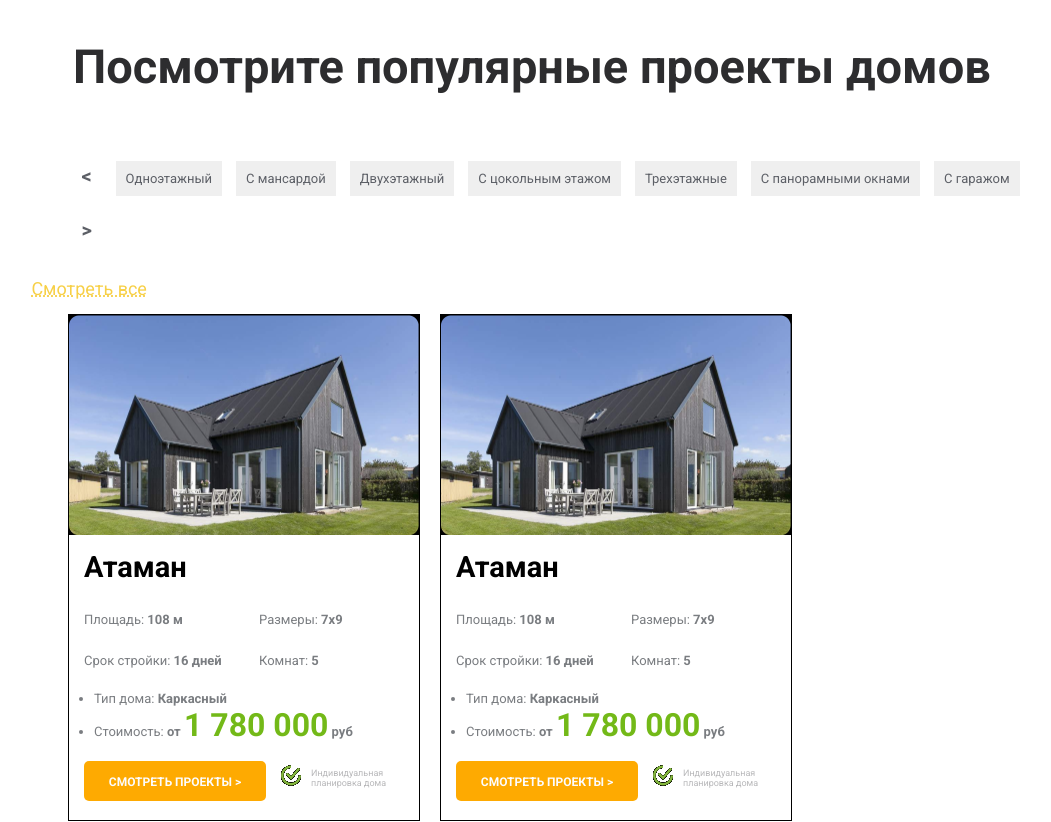
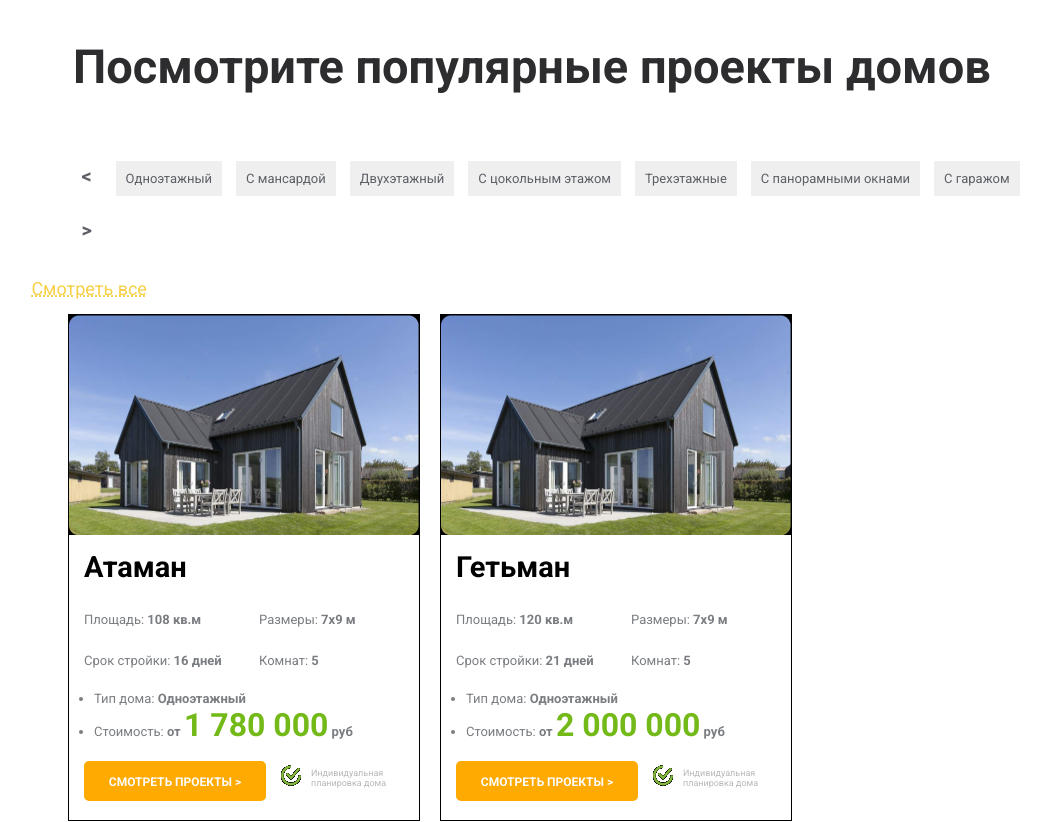
Before and after one commit to Alex-N-1985/HomeWork-22, a plain HTML site: page index.html in a window 1280 px wide. Shown: the top 822 px of the page, without its empty margins (108-1159 px from the left). Drawn offline with Linux system fonts and the light colour scheme; a web font is replaced by a local one.

Commit message:
Update result

```diff
--- a/index.html
+++ b/index.html
@@ -21,7 +21,7 @@
                     <li class="menu__item-default font__preset">С гаражом</li>
                     <li class="menu__item-btn font__preset"> > </li>
                 </ul>
-                <p class="menu__watchall"><a class="menu__watchall-href font__preset" href="#">Смотреть все</a></p>
+                <p class="menu__watchall"><a class="menu__watchall-href font__preset" href="">Смотреть все</a></p>
             </div>
             <div  class="popularproj"></div>
         </section>
--- a/js/scripts.js
+++ b/js/scripts.js
@@ -2,22 +2,22 @@ let houses = [
     {
         houseImg: 'House21.png',
         header: 'Атаман',
-        square: '108 м',
-        size: '7x9',
+        square: '108 кв.м',
+        size: '7x9 м',
         constrPeriod: '16 дней',
         numRooms: '5',
-        houseType: 'Каркасный',
+        houseType: 'Одноэтажный',
         price: '1 780 000'
     },
     {
         houseImg: 'House21.png',
-        header: 'Атаман',
-        square: '108 м',
-        size: '7x9',
-        constrPeriod: '16 дней',
+        header: 'Гетьман',
+        square: '120 кв.м',
+        size: '7x9 м',
+        constrPeriod: '21 дней',
         numRooms: '5',
-        houseType: 'Каркасный',
-        price: '1 780 000'
+        houseType: 'Одноэтажный',
+        price: '2 000 000'
     },
     {
         houseImg: 'House21.png',
@@ -61,12 +61,27 @@ let houses = [
     }
 ];
 
-let popularproj = document.querySelector(".popularproj");
-let temp = null;
+showAllData(houses);
 
-for (let i = 0; i < houses.length; i++){
-    temp = createCard(houses[i]);
-    popularproj.appendChild(temp);
+document.querySelector(".menu__watchall-href").addEventListener("click", function(e){
+    let popularproj = document.querySelector(".popularproj");
+    clearContainer(popularproj);
+});
+
+function clearContainer(container){
+    while(container.firstChild()){
+        container.removeChild(container.firstChild());
+    }
+}
+
+function showAllData(housesData){
+    let popularproj = document.querySelector(".popularproj");
+    let temp = null;
+
+    for (let i = 0; i < housesData.length; i++){
+        temp = createCard(housesData[i]);
+        popularproj.appendChild(temp);
+    }
 }
 
 function createCard(cardData){
```
